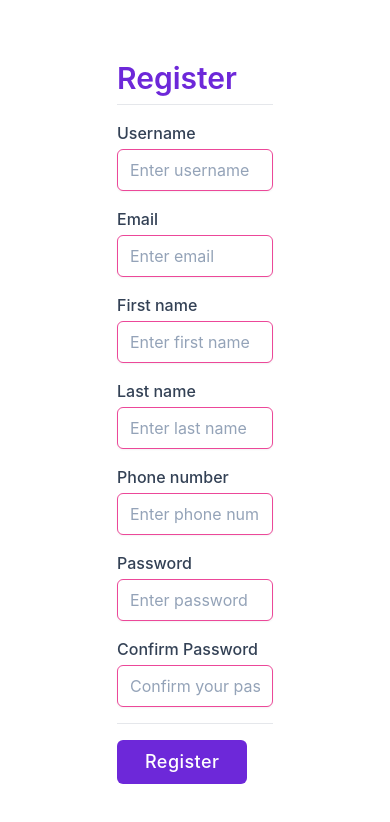
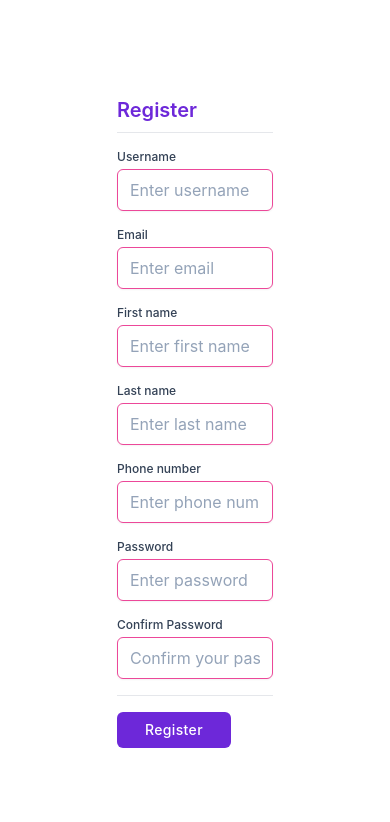
Before and after one commit to Rimberse/FIT, a React (Create React App) app in the folder frontend/: page /register in a window 390 px wide. Shown: the top 822 px of the page. Built offline with nearby package versions, Linux system fonts and the light colour scheme.

Commit message:
Make Register and Login pages responsive. Adapt sizing on scaling

```diff
--- a/frontend/src/components/Login.js
+++ b/frontend/src/components/Login.js
@@ -15,16 +15,16 @@ const Login = () => {
     return(
         <section className="flex flex-row w-2/5 h-screen justify-center items-center mx-auto my-auto">
             <form onSubmit={handleSubmit} className="w-full">
-                <h1 className="text-3xl font-semibold text-violet-700">Login</h1>
+                <h1 className="lg:text-3xl text-xl font-semibold text-violet-700">Login</h1>
                 <hr className="my-2 mb-4" />
-                <label htmlFor="username" className="block text-base font-medium text-slate-700 mb-1">Username</label>
+                <label htmlFor="username" className="block lg:text-base text-xs font-medium text-slate-700 mb-1">Username</label>
                 <input type="text" id="username" placeholder="Enter Username"
                 className="px-3 py-2 bg-white border shadow-sm border-slate-300 placeholder-slate-400 disabled:bg-slate-50 disabled:text-slate-500 disabled:border-slate-200 focus:outline-none focus:border-violet-700 focus:ring-violet-700 block w-full rounded-md sm:text-sm focus:ring-1 invalid:border-pink-500 invalid:text-pink-600 focus:invalid:border-pink-500 focus:invalid:ring-pink-500 disabled:shadow-none mb-4"></input>
-                <label htmlFor="password" className="block text-base font-medium text-slate-700 mb-1">Password</label>
+                <label htmlFor="password" className="block lg:text-base text-xs font-medium text-slate-700 mb-1">Password</label>
                 <input type="password" id="password" placeholder="Enter Password"
                 className="px-3 py-2 bg-white border shadow-sm border-slate-300 placeholder-slate-400 disabled:bg-slate-50 disabled:text-slate-500 disabled:border-slate-200 focus:outline-none focus:border-violet-700 focus:ring-violet-700 block w-full rounded-md sm:text-sm focus:ring-1 invalid:border-pink-500 invalid:text-pink-600 focus:invalid:border-pink-500 focus:invalid:ring-pink-500 disabled:shadow-none mb-4"></input>
                 <hr className="my-2 mt-4" />
-                <button type="submit" className="text-lg font-medium tracking-wide px-7 py-2 rounded-md bg-violet-700 text-white hover:bg-indigo-700 duration-500">Login</button>
+                <button type="submit" className="lg:text-lg text-sm font-medium tracking-wide px-7 py-2 rounded-md bg-violet-700 text-white hover:bg-indigo-700 duration-500">Login</button>
             </form>
         </section>
     );
--- a/frontend/src/components/Register.js
+++ b/frontend/src/components/Register.js
@@ -22,46 +22,46 @@ const Register = () => {
     return (
         <section className="flex flex-row w-2/5 h-screen justify-center items-center mx-auto my-auto">
             <form onSubmit={handleSubmit} className="w-full">
-                <h1 className="text-3xl font-semibold text-violet-700">Register</h1>
+                <h1 className="lg:text-3xl text-xl font-semibold text-violet-700">Register</h1>
                 <hr className="my-2 mb-4" />
                 <div>
-                    <label htmlFor="username" className="block text-base font-medium text-slate-700 mb-1">Username</label>
+                    <label htmlFor="username" className="block lg:text-base text-xs font-medium text-slate-700 mb-1">Username</label>
                     <input type="text" id="username" onChange={e => setUsername(e.target.value)} placeholder="Enter username" required
                     className="px-3 py-2 bg-white border shadow-sm border-slate-300 placeholder-slate-400 disabled:bg-slate-50 disabled:text-slate-500 disabled:border-slate-200 focus:outline-none focus:border-violet-700 focus:ring-violet-700 block w-full rounded-md sm:text-sm focus:ring-1 invalid:border-pink-500 invalid:text-pink-600 focus:invalid:border-pink-500 focus:invalid:ring-pink-500 disabled:shadow-none mb-4"></input>
                 </div>
                 <div>
-                    <label htmlFor="email" className="block text-base font-medium text-slate-700 mb-1">Email</label>
+                    <label htmlFor="email" className="block lg:text-base text-xs font-medium text-slate-700 mb-1">Email</label>
                     <input type="email" id="email" onChange={e => setEmail(e.target.value)} placeholder="Enter email" required
                     className="px-3 py-2 bg-white border shadow-sm border-slate-300 placeholder-slate-400 disabled:bg-slate-50 disabled:text-slate-500 disabled:border-slate-200 focus:outline-none focus:border-violet-700 focus:ring-violet-700 block w-full rounded-md sm:text-sm focus:ring-1 invalid:border-pink-500 invalid:text-pink-600 focus:invalid:border-pink-500 focus:invalid:ring-pink-500 disabled:shadow-none mb-4"></input>
                 </div>
                 <div>
-                    <label htmlFor="firstName" className="block text-base font-medium text-slate-700 mb-1">First name</label>
+                    <label htmlFor="firstName" className="block lg:text-base text-xs font-medium text-slate-700 mb-1">First name</label>
                     <input type="text" id="firstName" onChange={e => setFirstName(e.target.value)} placeholder="Enter first name" required
                     className="px-3 py-2 bg-white border shadow-sm border-slate-300 placeholder-slate-400 disabled:bg-slate-50 disabled:text-slate-500 disabled:border-slate-200 focus:outline-none focus:border-violet-700 focus:ring-violet-700 block w-full rounded-md sm:text-sm focus:ring-1 invalid:border-pink-500 invalid:text-pink-600 focus:invalid:border-pink-500 focus:invalid:ring-pink-500 disabled:shadow-none mb-4"></input>
                 </div>
                 <div>
-                    <label htmlFor="lastName" className="block text-base font-medium text-slate-700 mb-1">Last name</label>
+                    <label htmlFor="lastName" className="block lg:text-base text-xs font-medium text-slate-700 mb-1">Last name</label>
                     <input type="text" id="lastName" onChange={e => setLastName(e.target.value)} placeholder="Enter last name" required
                     className="px-3 py-2 bg-white border shadow-sm border-slate-300 placeholder-slate-400 disabled:bg-slate-50 disabled:text-slate-500 disabled:border-slate-200 focus:outline-none focus:border-violet-700 focus:ring-violet-700 block w-full rounded-md sm:text-sm focus:ring-1 invalid:border-pink-500 invalid:text-pink-600 focus:invalid:border-pink-500 focus:invalid:ring-pink-500 disabled:shadow-none mb-4"></input>
                 </div>
                 <div>
-                    <label htmlFor="phoneNumber" className="block text-base font-medium text-slate-700 mb-1">Phone number</label>
+                    <label htmlFor="phoneNumber" className="block lg:text-base text-xs font-medium text-slate-700 mb-1">Phone number</label>
                     <input type="tel" pattern="[0-9]{2}-[0-9]{2}-[0-9]{2}-[0-9]{2}-[0-9]{2}" id="phoneNumber" onChange={e => setPhoneNumber(e.target.value)} placeholder="Enter phone number" required
                     className="px-3 py-2 bg-white border shadow-sm border-slate-300 placeholder-slate-400 disabled:bg-slate-50 disabled:text-slate-500 disabled:border-slate-200 focus:outline-none focus:border-violet-700 focus:ring-violet-700 block w-full rounded-md sm:text-sm focus:ring-1 invalid:border-pink-500 invalid:text-pink-600 focus:invalid:border-pink-500 focus:invalid:ring-pink-500 disabled:shadow-none mb-4"></input>
                 </div>
                 <div>
-                    <label htmlFor="password" className="block text-base font-medium text-slate-700 mb-1">Password</label>
+                    <label htmlFor="password" className="block lg:text-base text-xs font-medium text-slate-700 mb-1">Password</label>
                     <input type="password" id="password" onChange={e => setPassword(e.target.value)} placeholder="Enter password" required
                     className="px-3 py-2 bg-white border shadow-sm border-slate-300 placeholder-slate-400 disabled:bg-slate-50 disabled:text-slate-500 disabled:border-slate-200 focus:outline-none focus:border-violet-700 focus:ring-violet-700 block w-full rounded-md sm:text-sm focus:ring-1 invalid:border-pink-500 invalid:text-pink-600 focus:invalid:border-pink-500 focus:invalid:ring-pink-500 disabled:shadow-none mb-4"></input>
                 </div>
                 <div>
-                    <label htmlFor="confirm-password" className="block text-base font-medium text-slate-700 mb-1">Confirm Password</label>
+                    <label htmlFor="confirm-password" className="block lg:text-base text-xs font-medium text-slate-700 mb-1">Confirm Password</label>
                     <input type="password" id="confirm-password" onChange={e => setPassword2(e.target.value)} placeholder="Confirm your password" required
                     className="px-3 py-2 bg-white border shadow-sm border-slate-300 placeholder-slate-400 disabled:bg-slate-50 disabled:text-slate-500 disabled:border-slate-200 focus:outline-none focus:border-violet-700 focus:ring-violet-700 block w-full rounded-md sm:text-sm focus:ring-1 invalid:border-pink-500 invalid:text-pink-600 focus:invalid:border-pink-500 focus:invalid:ring-pink-500 disabled:shadow-none mb-4"></input>
                     <p className="block text-base font-medium text-slate-700 mb-1">{password2 !== password ? 'Passwords do not match' : ''}</p>
                 </div>
                 <hr className="my-2 mb-4" />
-                <button className="text-lg font-medium tracking-wide px-7 py-2 rounded-md bg-violet-700 text-white hover:bg-indigo-700 duration-500">Register</button>
+                <button className="lg:text-lg text-sm font-medium tracking-wide px-7 py-2 rounded-md bg-violet-700 text-white hover:bg-indigo-700 duration-500">Register</button>
             </form>
         </section>
     );
```
